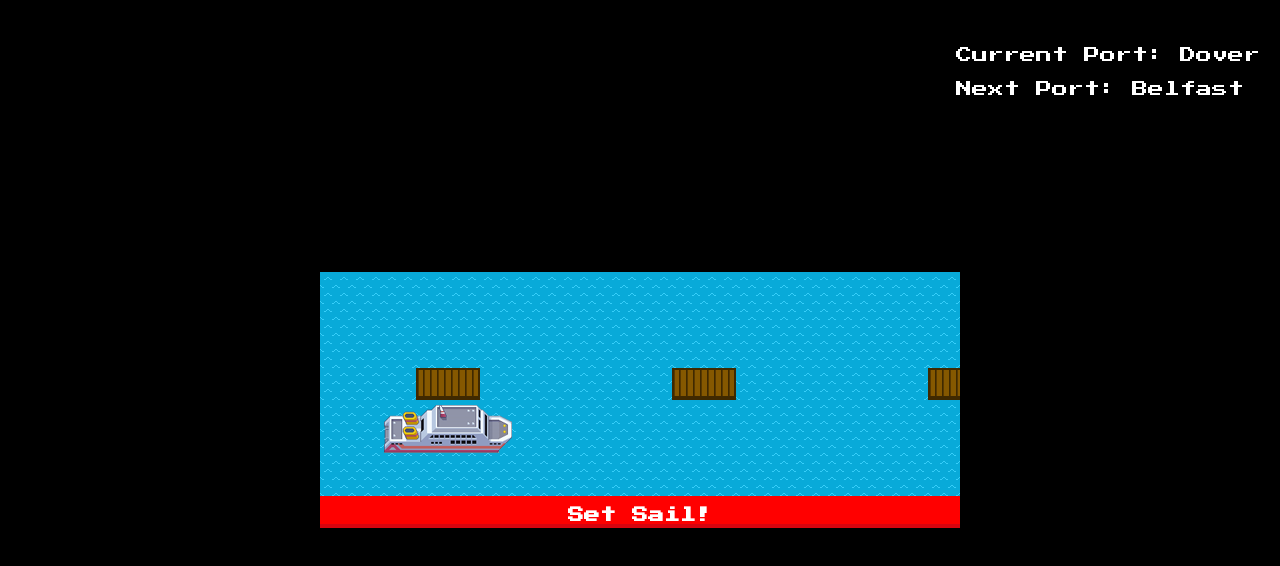
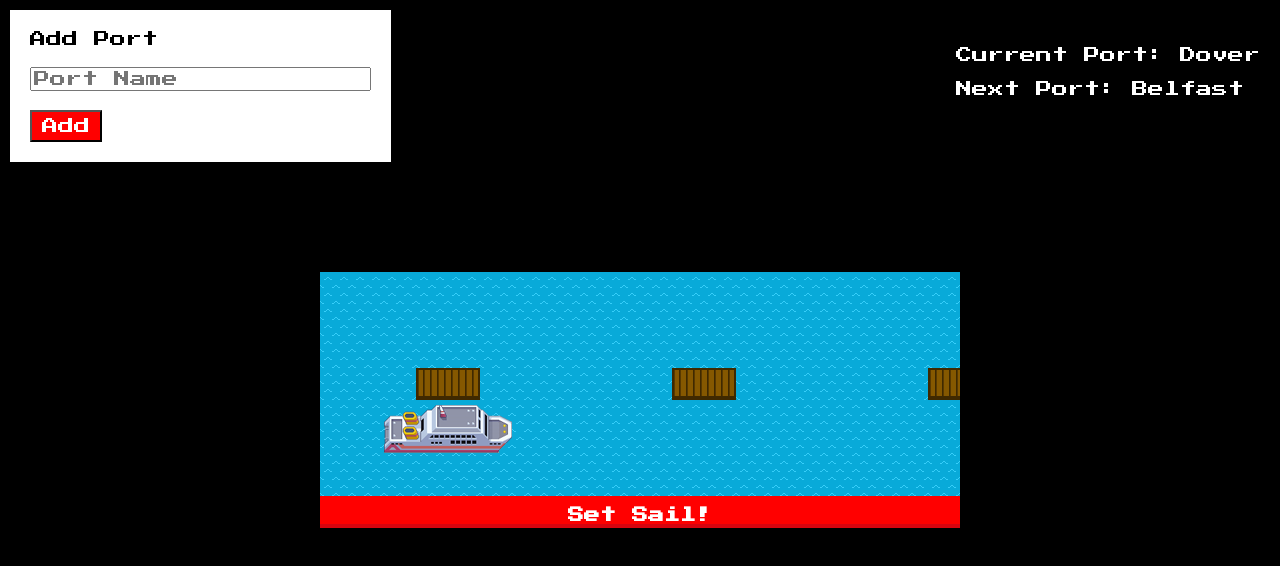
Before and after one commit to toothless13/cruise-ships, a website: page index.html in a window 1280 px wide. Drawn offline with Linux system fonts and the light colour scheme.

Commit message:
add and style addPort form

```diff
--- a/css/style.css
+++ b/css/style.css
@@ -10,6 +10,21 @@ body {
     justify-content: center;
     align-items: center;
     font-family: 'Press Start 2P', cursive;
+}
+
+#addPort {
+    position: absolute;
+    top: 10px;
+    left: 10px;
+    padding: 20px;
+    background-color: white;
+    color: black;
+}
+
+#addPort input[type="submit"] {
+    background-color: red;
+    color: white;
+    padding: 5px 10px;
 }
 
 #hud {
--- a/index.html
+++ b/index.html
@@ -11,6 +11,15 @@
     <title>Cruise Ships</title>
 </head>
 <body>
+    <div id="addPort">
+        <form action="">
+            <label for="portName">Add Port</label>
+            <br><br>
+            <input type="text" name="portName" id="portName" placeholder="Port Name">
+            <br><br>
+            <input type="submit" value="Add">
+        </form>
+    </div>
     <div id="hud">
         <p id="currentPortDisplay"></p>
         <p id="nextPortDisplay"></p>
```
